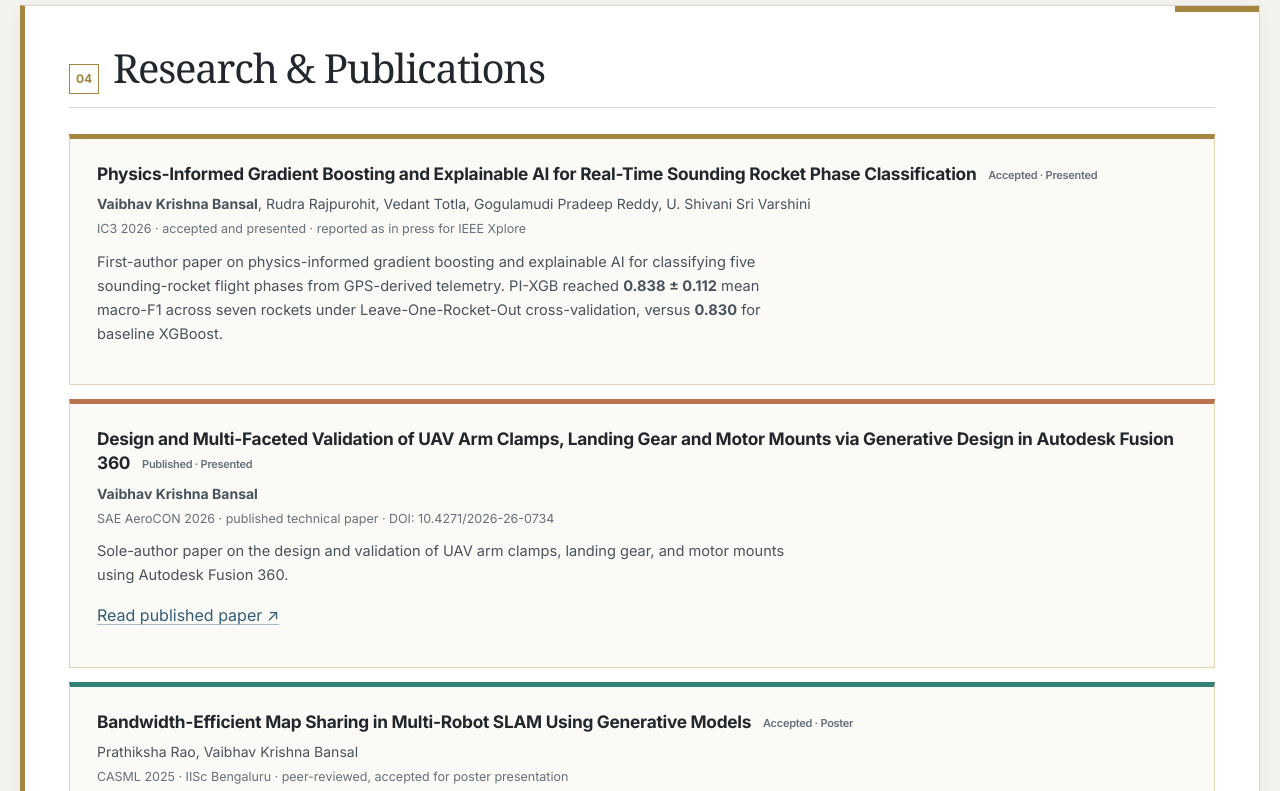
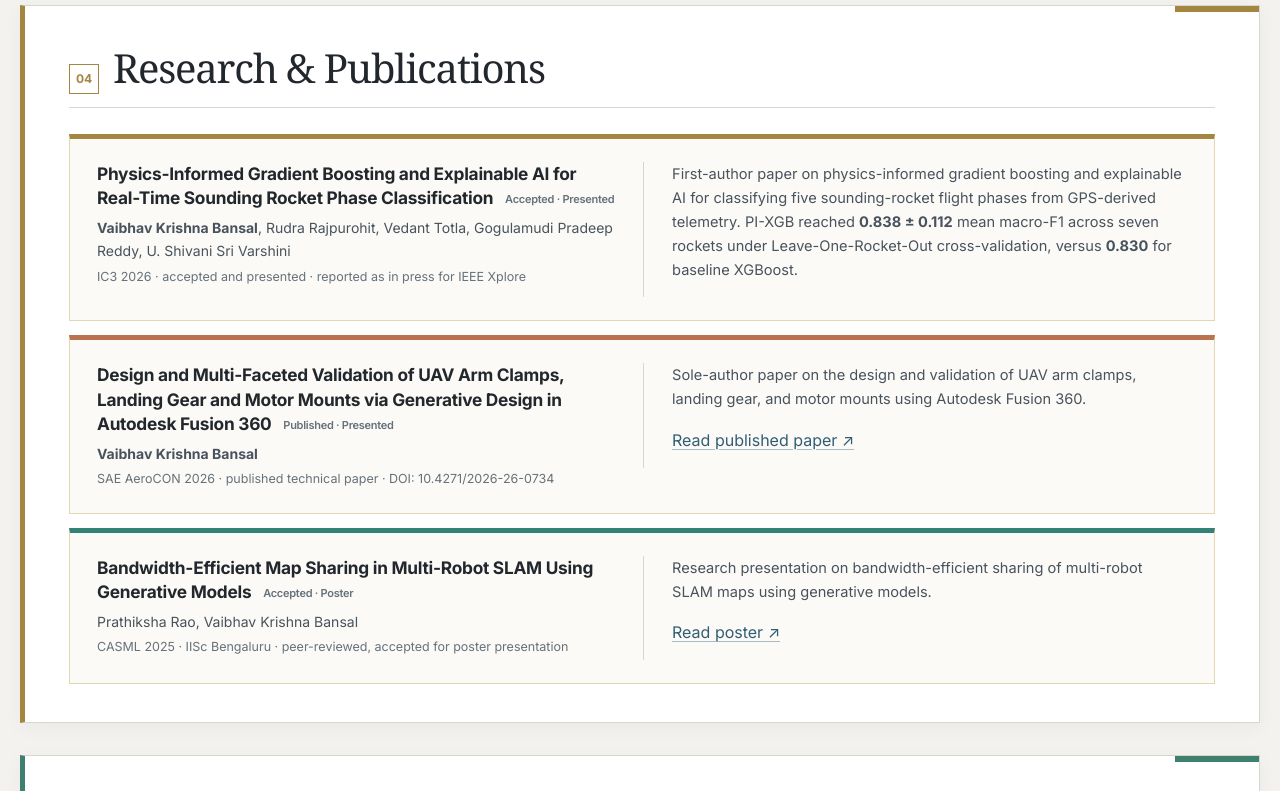
Before and after one commit to VaibhavBansal05/VaibhavBansal05.github.io, a plain HTML site: page index.html in a window 1280 px wide. Shown: the part 3780-4571 px from the top of the page. Drawn offline with Linux system fonts and the light colour scheme.

Commit message:
Refine responsive layout and publication cards

```diff
--- a/assets/case-study.css
+++ b/assets/case-study.css
@@ -241,7 +241,10 @@ section>.wrap::before{content:'';position:absolute;right:0;top:0;width:84px;heig
 #projects .card{background:#fafcfc;border-color:#c8d4d9}
 #publications .reveal{grid-template-columns:1fr;gap:14px}
 #publications .pub{background:#fbfaf6;padding:23px 27px;max-width:none}
-#publications .pub .lead{max-width:76ch}
+#publications .pub{display:grid;grid-template-columns:minmax(0,1fr) minmax(0,1.05fr);gap:28px;align-items:start}
+#publications .pub-info,#publications .pub-detail{min-width:0}
+#publications .pub-detail{border-left:1px solid var(--line);padding-left:28px}
+#publications .pub-detail .lead{margin-top:0!important}
 #achievements .ach{background:#f7faf7}
 #skills .skill-block{background:#faf9fc}
 #education .card{background:#fcf9f7}
@@ -263,6 +266,12 @@ html[data-theme="dark"] #education{--section-accent:#e4af90}
 html[data-theme="dark"] #contact{--section-accent:#e5bf7b}
 html[data-theme="dark"] section .sec-num{color:var(--section-accent,var(--accent));border-color:var(--section-accent,var(--accent))}
 html[data-theme="dark"] #contact .sec-num{color:#e5bf7b;border-color:#e5bf7b}
+@media(max-width:900px){.nav-links{top:68px}}
+@media(max-width:850px){.hero-layout{grid-template-columns:1fr;gap:34px}}
+@media(max-width:820px){
+  #publications .pub{grid-template-columns:1fr;gap:12px}
+  #publications .pub-detail{border-left:0;border-top:1px solid var(--line);padding:13px 0 0}
+}
 @media(max-width:1000px){
   #projects .grid.p2,#education .grid.p2{grid-template-columns:1fr}
   #experience .tl{grid-template-columns:1fr}
@@ -302,6 +311,9 @@ html[data-theme="dark"] #contact .sec-num{color:#e5bf7b;border-color:#e5bf7b}
   .cta .btn{font-size:12px;padding:7px 9px}
   .stats{grid-template-columns:repeat(2,minmax(0,1fr))}
   .card-top h3{font-size:1.02rem}
+  .process-steps{grid-template-columns:1fr}
+  .process-visual{padding-bottom:14px}
+  .process-visual svg{display:none}
   #achievements .ach{display:block}
   #achievements .ach .rank{display:block;border-right:0;border-bottom:2px solid #8dbbad;padding-bottom:5px;margin-bottom:8px}
 }
--- a/index.html
+++ b/index.html
@@ -221,40 +221,52 @@
   <div class="reveal">
 
     <div class="pub">
+      <div class="pub-info">
       <h3>Physics-Informed Gradient Boosting and Explainable AI for Real-Time Sounding Rocket Phase Classification
         <span class="badge">Accepted · Presented</span></h3>
       <p class="authors"><strong>Vaibhav Krishna Bansal</strong>, Rudra Rajpurohit, Vedant Totla, Gogulamudi Pradeep Reddy, U. Shivani Sri Varshini</p>
       <p class="venue">IC3 2026 · accepted and presented · reported as in press for IEEE Xplore</p>
+      </div>
+      <div class="pub-detail">
       <p class="lead" style="margin-top:10px;font-size:14.6px">
         First-author paper on physics-informed gradient boosting and explainable AI for classifying five
         sounding-rocket flight phases from GPS-derived telemetry. PI-XGB reached <strong>0.838 ± 0.112</strong>
         mean macro-F1 across seven rockets under Leave-One-Rocket-Out cross-validation, versus
         <strong>0.830</strong> for baseline XGBoost.
       </p>
+      </div>
     </div>
 
     <div class="pub">
+      <div class="pub-info">
       <h3>Design and Multi-Faceted Validation of UAV Arm Clamps, Landing Gear and Motor Mounts via Generative Design in Autodesk Fusion 360
         <span class="badge">Published · Presented</span></h3>
       <p class="authors"><strong>Vaibhav Krishna Bansal</strong></p>
       <p class="venue">SAE AeroCON 2026 · published technical paper · DOI: 10.4271/2026-26-0734</p>
+      </div>
+      <div class="pub-detail">
       <p class="lead" style="margin-top:10px;font-size:14.6px">
         Sole-author paper on the design and validation of UAV arm clamps, landing gear, and motor
         mounts using Autodesk Fusion 360.
       </p>
       <p><a href="https://doi.org/10.4271/2026-26-0734" target="_blank" rel="noopener">Read published paper ↗</a></p>
+      </div>
     </div>
 
     <div class="pub">
+      <div class="pub-info">
       <h3>Bandwidth-Efficient Map Sharing in Multi-Robot SLAM Using Generative Models
         <span class="badge">Accepted · Poster</span></h3>
       <p class="authors">Prathiksha Rao, Vaibhav Krishna Bansal</p>
       <p class="venue">CASML 2025 · IISc Bengaluru · peer-reviewed, accepted for poster presentation</p>
+      </div>
+      <div class="pub-detail">
       <p class="lead" style="margin-top:10px;font-size:14.6px">
         Research presentation on bandwidth-efficient sharing of multi-robot SLAM maps using
         generative models.
       </p>
       <p><a href="https://drive.google.com/file/d/1EWFAw6U0OPYoT_0-2v_vcUPlamXhgDfQ/view?usp=sharing" target="_blank" rel="noopener">Read poster ↗</a></p>
+      </div>
     </div>
 
   </div>
```
